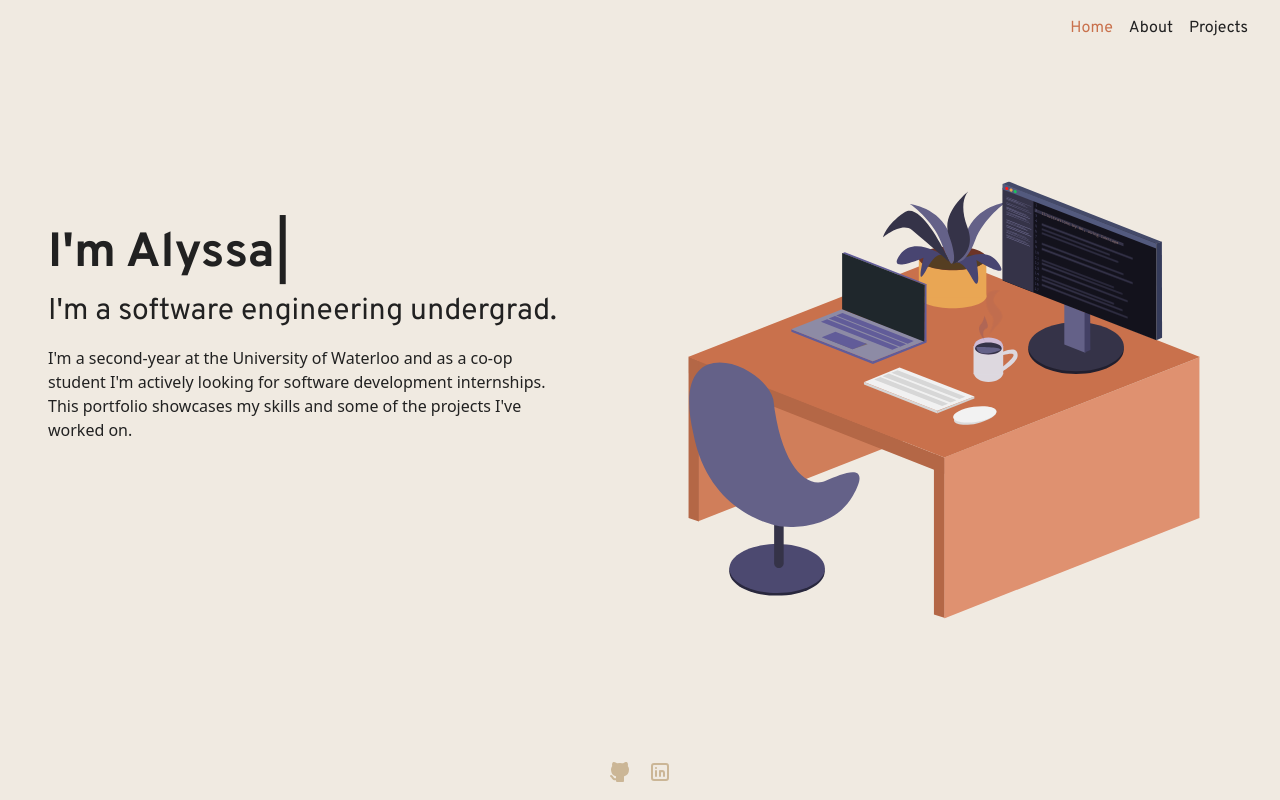
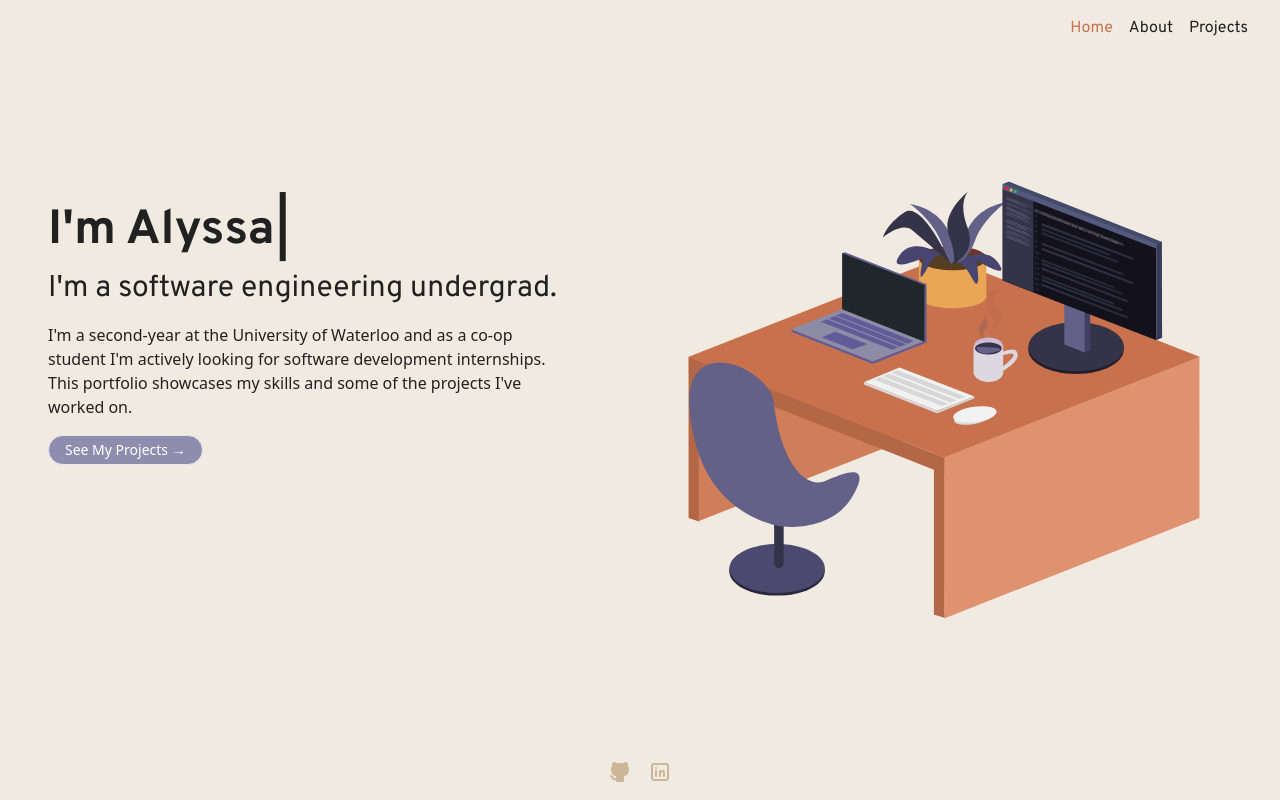
Before and after one commit to alyssadsouza/alyssadsouza.github.io, a React (Vite) app: page / in a window 1280 px wide. Built offline with nearby package versions, Linux system fonts and the light colour scheme.

Commit message:
Add projects button to Home and add page transitions

```diff
--- a/src/index.tsx
+++ b/src/index.tsx
@@ -7,7 +7,7 @@ import NotFound from "./pages/NotFound";
 import Home from "./pages/Home";
 import About from "./pages/About";
 import Projects from "./pages/Projects.js";
-import ProjectView from "./components/ProjectView";
+import ProjectView from "./pages/ProjectView";
 
 import "./index.css";
 import "./animations.css";
--- a/src/pages/About.tsx
+++ b/src/pages/About.tsx
@@ -4,7 +4,7 @@ import AboutImage from "../icons/About";
 
 function About() {
   return (
-    <div className="flex flex-col justify-center flex-grow h-full gap-12 lg:gap-24 md:flex-row">
+    <div className="flex flex-col justify-center flex-grow h-full gap-12 lg:gap-24 md:flex-row animate-appear">
       <div className="flex flex-grow md:max-w-2xl md:p-8 sm:min-w-[24rem]">
         <AboutImage />
       </div>
--- a/src/pages/Home.tsx
+++ b/src/pages/Home.tsx
@@ -1,10 +1,11 @@
 import Typewriter from "typewriter-effect";
 
 import HomeIcon from "../icons/Home";
+import { Link } from "react-router-dom";
 
 function Home() {
   return (
-    <div className="flex flex-col justify-center flex-grow h-full gap-12 lg:gap-24 md:flex-row">
+    <div className="flex flex-col justify-center flex-grow h-full gap-12 lg:gap-24 md:flex-row animate-appear">
       <div className="flex flex-col justify-center gap-4 md:max-w-lg md:mb-32">
         <h1 className="text-5xl">
           <Typewriter
@@ -22,6 +23,12 @@ function Home() {
           I'm actively looking for software development internships. This
           portfolio showcases my skills and some of the projects I've worked on.{" "}
         </p>
+        <Link
+          to="/projects"
+          className="flex items-center gap-2 px-4 py-1 text-sm text-white transition-all border rounded-full group bg-secondary-300 hover:bg-secondary-400 hover:text-white hover:no-underline w-fit"
+        >
+          See My Projects →
+        </Link>
       </div>
       <div className="flex flex-grow md:max-w-2xl md:p-8 sm:min-w-[24rem]">
         <HomeIcon className="w-full h-full" />
--- a/src/components/ProjectView.tsx
+++ b/src/pages/ProjectView.tsx
@@ -2,14 +2,14 @@ import { Link } from "react-router-dom";
 
 import useProject from "../hooks/useProject";
 
-import Chip from "./Chip";
+import Chip from "../components/Chip";
 import Rocket from "../icons/Rocket";
 import Code from "../icons/Code";
 
 export default function ProjectView() {
   const { currentProject } = useProject();
   return (
-    <div className="flex justify-center mx-auto max-w-7xl">
+    <div className="flex justify-center mx-auto max-w-7xl animate-appear">
       {currentProject ? (
         <div className="flex flex-col gap-8">
           <Link to="/projects" className="w-fit">
@@ -47,6 +47,7 @@ export default function ProjectView() {
             </div>
           </div>
           <hr className="border-grayscale-50" />
+
           <div className="flex flex-col gap-12">
             <div className="flex flex-col gap-16 md:flex-row">
               <div className="min-w-[50%] min-h-[25rem]">
--- a/src/pages/Projects.tsx
+++ b/src/pages/Projects.tsx
@@ -4,7 +4,7 @@ import ProjectsTable from "../components/ProjectsTable";
 
 function Projects() {
   return (
-    <div className="flex flex-col gap-12 mx-auto max-w-7xl">
+    <div className="flex flex-col gap-12 mx-auto max-w-7xl animate-appear">
       <div className="flex flex-col max-w-4xl gap-4">
         <h1>
           <Typewriter
```
